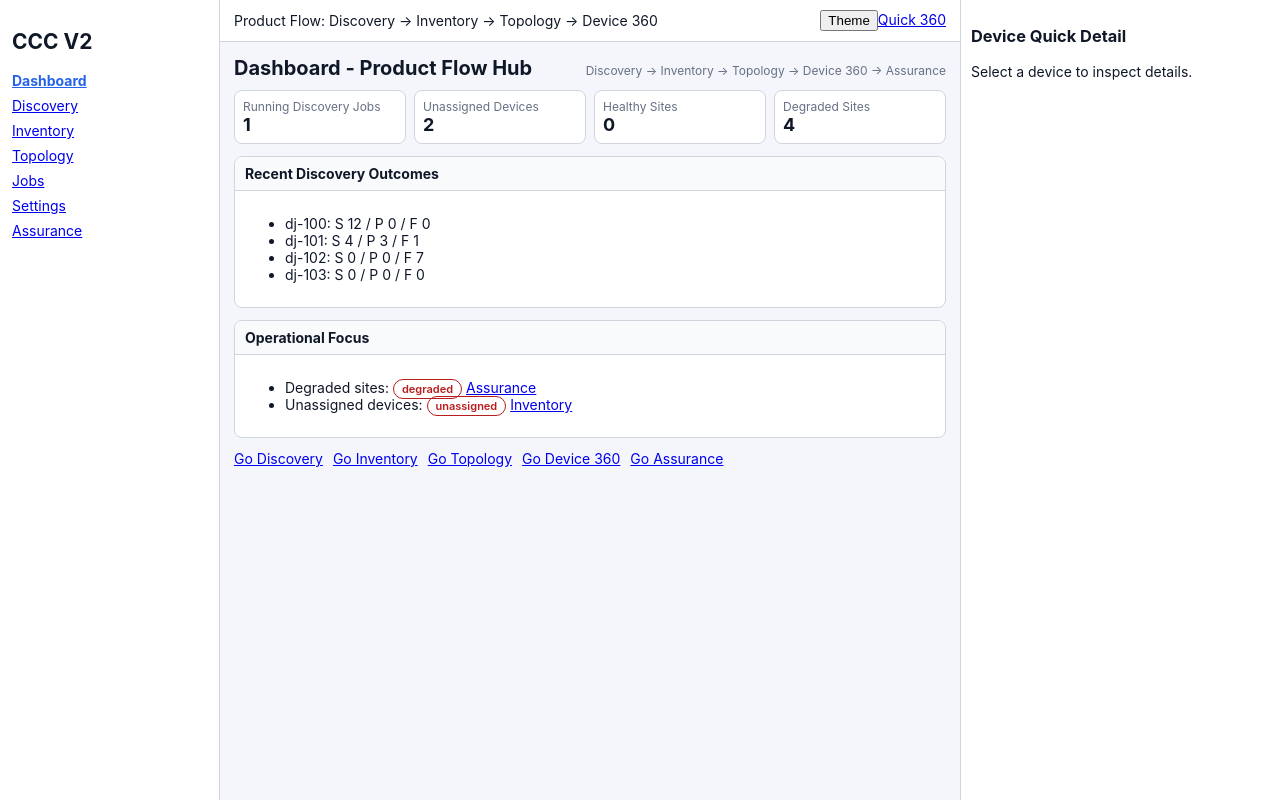
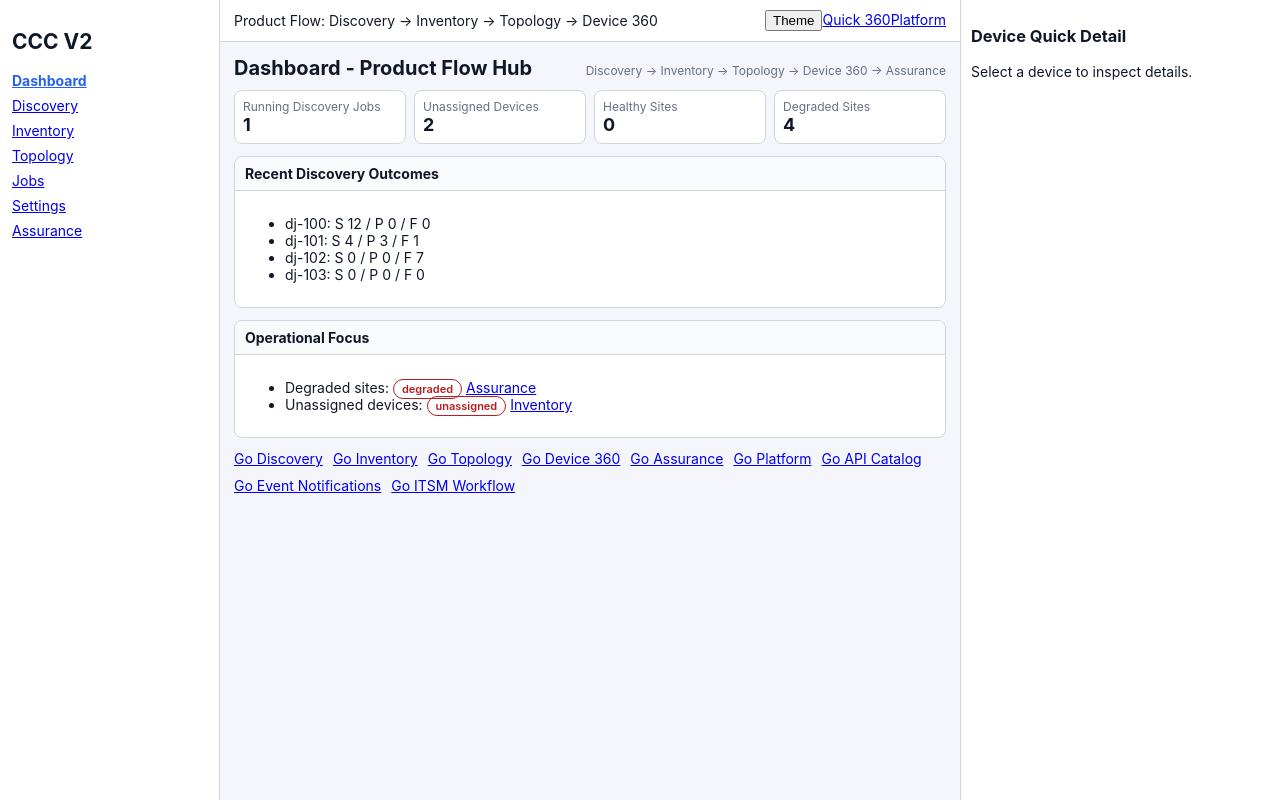
Before and after one commit to Keith0923/CCCv2, a React (Vite) app: page / in a window 1280 px wide. Built offline with nearby package versions, Linux system fonts and the light colour scheme.

Commit message:
Fix Platform/ITSM GUI reachability links before Phase 12 (#15)

```diff
--- a/src/app/AppShell.tsx
+++ b/src/app/AppShell.tsx
@@ -26,6 +26,7 @@ export function AppShell() {
           <div>
             <button onClick={toggleTheme}>Theme</button>
             <Link to="/device-360/dev-1">Quick 360</Link>
+            <Link to="/platform">Platform</Link>
           </div>
         </header>
         <section className="content"><Outlet /></section>
--- a/src/features/dashboard/DashboardPage.tsx
+++ b/src/features/dashboard/DashboardPage.tsx
@@ -37,6 +37,10 @@ export function DashboardPage() {
         <Link to="/topology">Go Topology</Link>
         <Link to="/device-360/dev-2">Go Device 360</Link>
         <Link to="/assurance">Go Assurance</Link>
+        <Link to="/platform">Go Platform</Link>
+        <Link to="/platform/apis">Go API Catalog</Link>
+        <Link to="/platform/events">Go Event Notifications</Link>
+        <Link to="/platform/itsm">Go ITSM Workflow</Link>
       </div>
     </div>
   );
```
